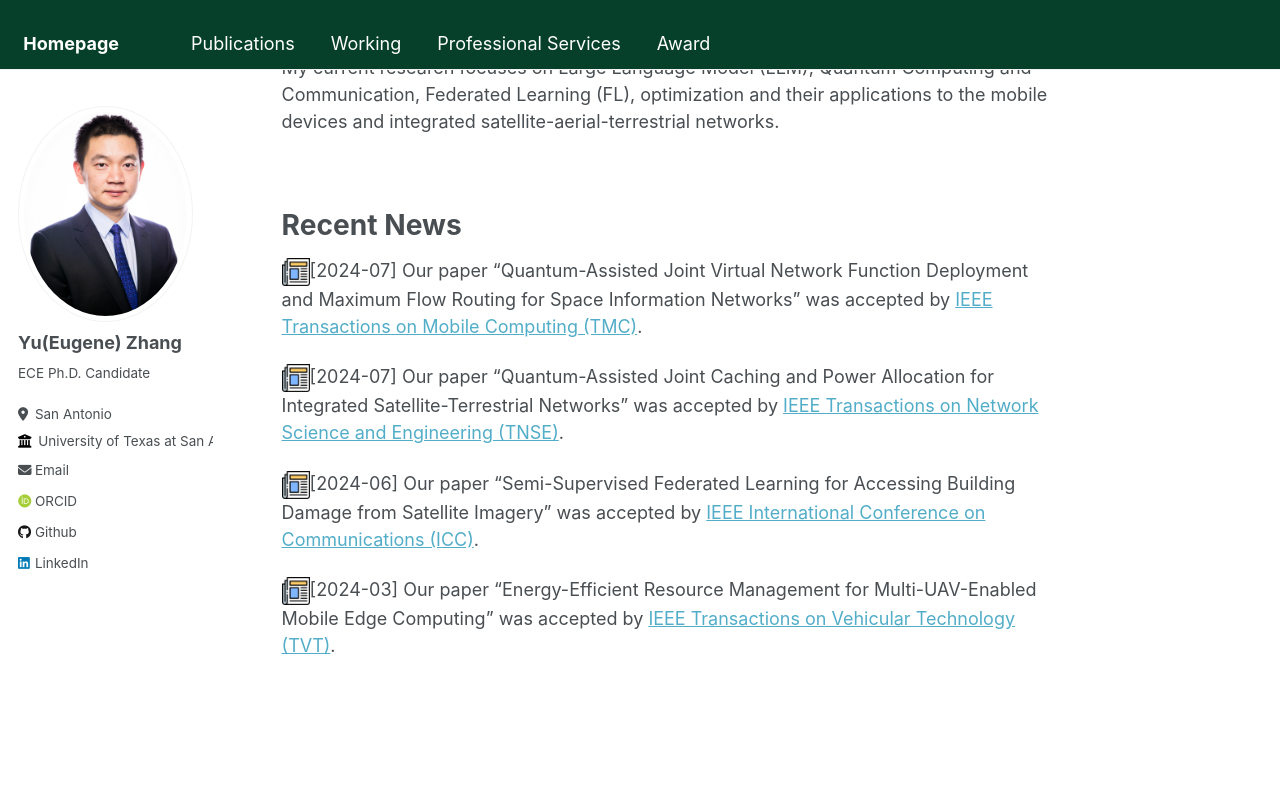
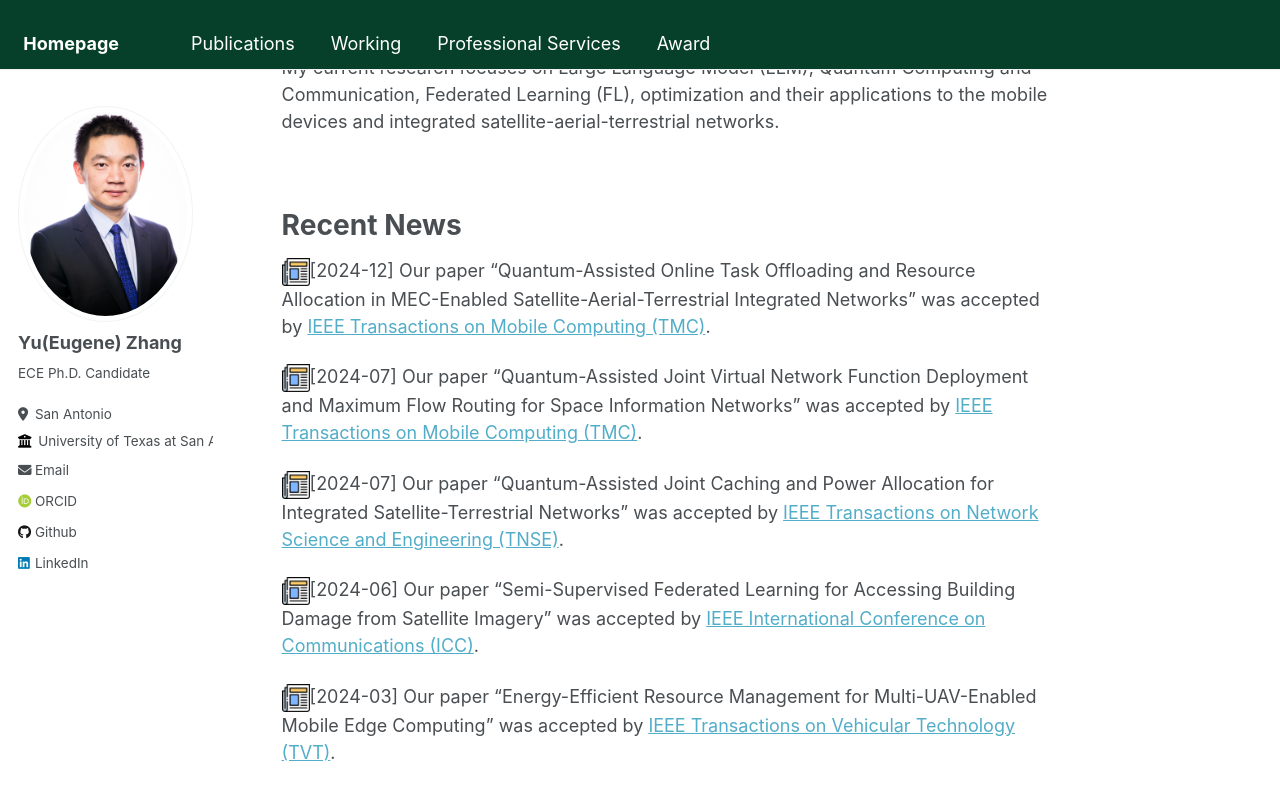
Before and after one commit to Yu-Zhang-Eugene/yu-zhang-eugene.github.io, a Jekyll site: the page built from _pages/about.md, in a window 1280 px wide and 900 px high, scrolled down 544 px. Shown: the top 800 px of the window. Built offline with Jekyll 4.4.1, drawn with Linux system fonts in a browser that asks for light colours; some web fonts are replaced.

Commit message:
Update about.md

```diff
--- a/_pages/about.md
+++ b/_pages/about.md
@@ -33,6 +33,8 @@ My current research focuses on Large Language Model (LLM), Quantum Computing and
 
 Recent News
 ======
+![news](/images/newspaper.png){:height="28px" width="28px"}[2024-12] Our paper "Quantum-Assisted Online Task Offloading and Resource Allocation in MEC-Enabled Satellite-Aerial-Terrestrial Integrated Networks" was accepted by [IEEE Transactions on Mobile Computing (TMC)](https://ieeexplore.ieee.org/xpl/RecentIssue.jsp?punumber=7755).
+
 ![news](/images/newspaper.png){:height="28px" width="28px"}[2024-07] Our paper "Quantum-Assisted Joint Virtual Network Function Deployment and Maximum Flow Routing for Space Information Networks" was accepted by [IEEE Transactions on Mobile Computing (TMC)](https://ieeexplore.ieee.org/xpl/RecentIssue.jsp?punumber=7755).
 
 ![news](/images/newspaper.png){:height="28px" width="28px"}[2024-07] Our paper "Quantum-Assisted Joint Caching and Power Allocation for Integrated Satellite-Terrestrial Networks" was accepted by [IEEE Transactions on Network Science and Engineering (TNSE)](https://ieeexplore.ieee.org/xpl/RecentIssue.jsp?punumber=6488902).
```
